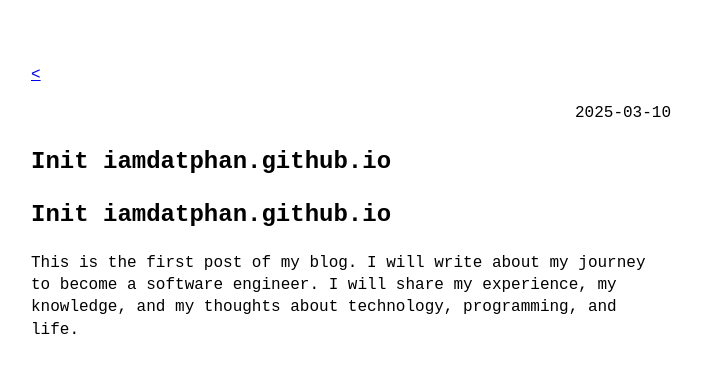
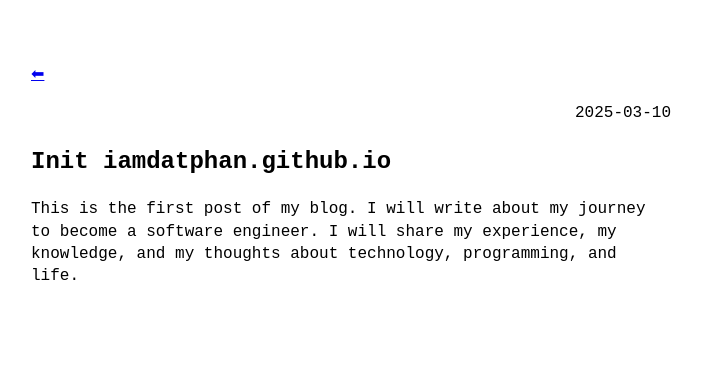
Before and after one commit to pdqdat/no-style-please, a Jekyll site: the page built from _posts/2025-03-10-init.md, in a window 1280 px wide. Shown: the top 373 px of the page, without its empty margins (289-991 px from the left). Built offline with Jekyll 4.4.1, drawn with Linux system fonts in a browser that asks for light colours.

Commit message:
add more post

```diff
--- a/_config.yml
+++ b/_config.yml
@@ -15,7 +15,7 @@ remote_theme: riggraz/no-style-please # if you are using GitHub Pages, change it
 
 theme_config:
   appearance: "auto" # can be "light", "dark" or "auto"
-  back_home_text: "<" # customize text for homepage link in post layout, default is ".."
+  back_home_text: "⬅" # customize text for homepage link in post layout, default is ".."
   date_format: "%Y-%m-%d" # customize how date is formatted
   show_description: false # show blog description in home page
   lowercase_titles: true # show titles in lowercase in lists
--- a/_posts/2025-03-10-init.md
+++ b/_posts/2025-03-10-init.md
@@ -4,6 +4,4 @@ title: "Init iamdatphan.github.io"
 category: example
 ---
 
-# Init iamdatphan.github.io
-
 This is the first post of my blog. I will write about my journey to become a software engineer. I will share my experience, my knowledge, and my thoughts about technology, programming, and life.
```
Also changed, not shown: _posts/2025-03-16-fix-github-pages-action.md (added, +7 -0 lines).
